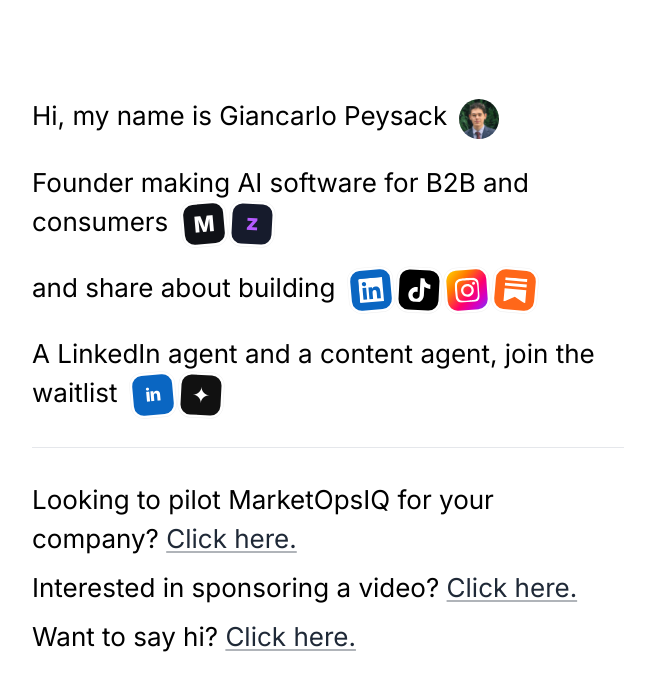
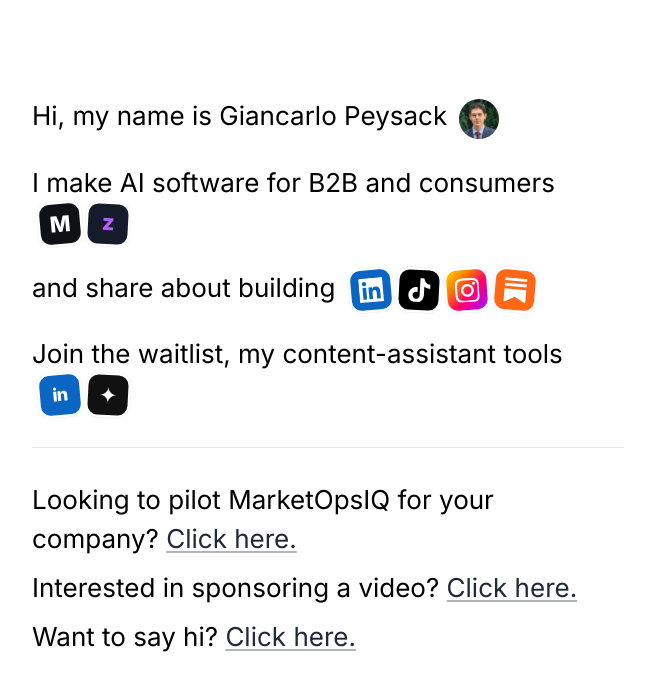
Before and after one commit to GiancarloPeysack/giancarlopeysack-com, a Next.js app: page / in a window 1280 px wide. Shown: the top 690 px of the page, without its empty margins (312-967 px from the left). Built offline with nearby package versions, Linux system fonts and the light colour scheme.

Commit message:
Back to I make, name waitlist as content-assistant tools

```diff
--- a/app/page.tsx
+++ b/app/page.tsx
@@ -51,7 +51,7 @@ export default function Home() {
 
           {/* AI products: B2B + consumer, both inline */}
           <p className="mt-7 sm:mt-6">
-            Founder making AI software for B2B and consumers{" "}
+            I make AI software for B2B and consumers{" "}
             <span className="tile-row align-middle ml-2">
               <BrandTile
                 href={LINKS.marketops}
@@ -113,7 +113,7 @@ export default function Home() {
 
           {/* Launching soon + waitlist (merged) */}
           <p className="mt-7 sm:mt-6">
-            A LinkedIn agent and a content agent, join the waitlist{" "}
+            Join the waitlist, my content-assistant tools{" "}
             <span className="tile-row align-middle ml-2">
               <BrandTile
                 href={LINKS.waitlistLinkedIn}
```
